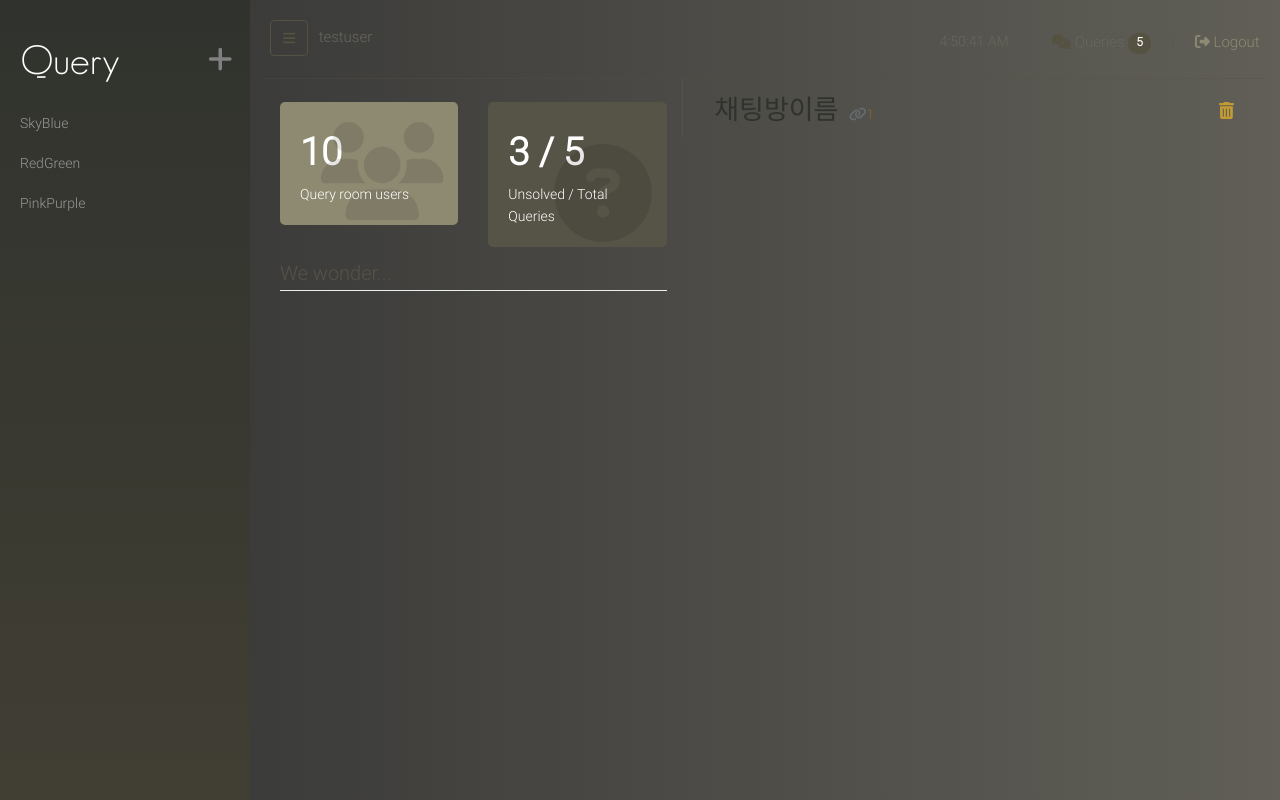
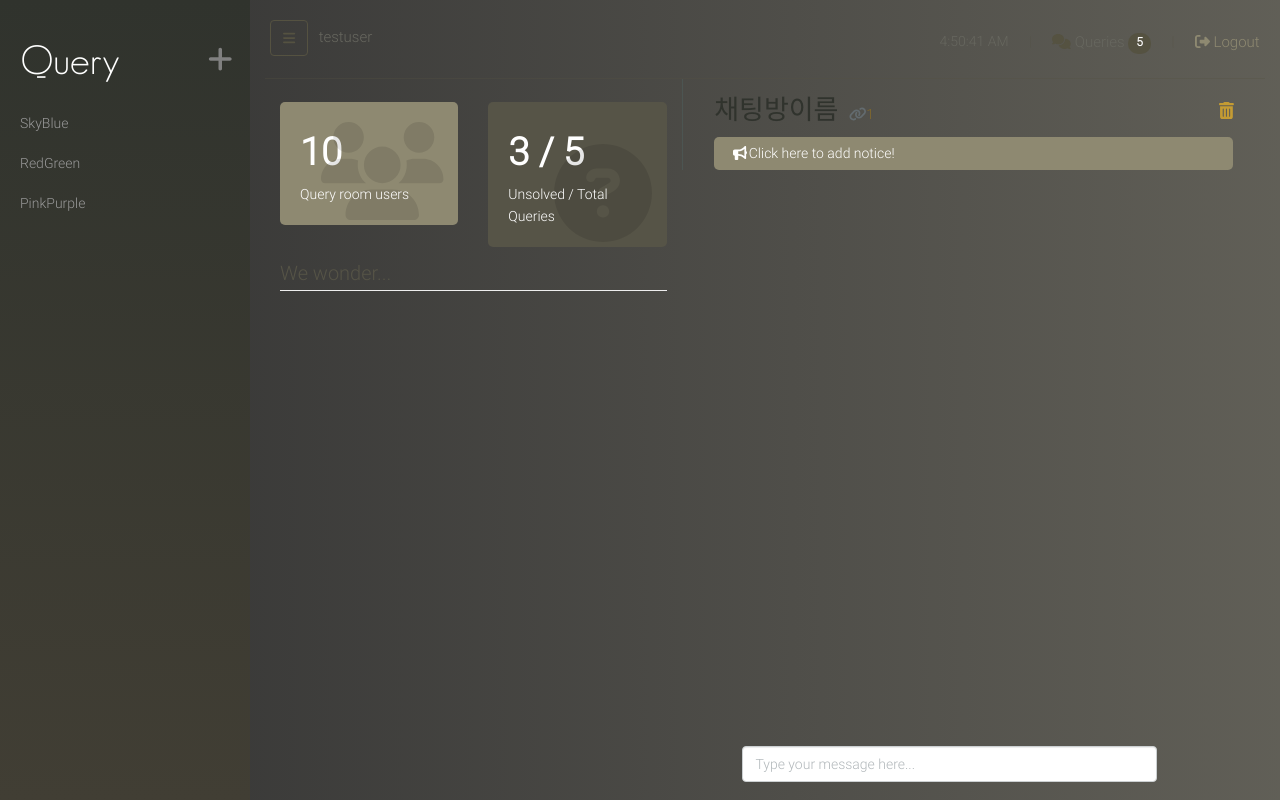
Before and after one commit to JuKyYoon/Query, a Vue app: page /main/1 in a window 1280 px wide. Built offline with nearby package versions, Linux system fonts and the light colour scheme; a web font is replaced by a local one.

Commit message:
feat: add a chatsend component

```diff
--- a/src/components/ChatRoom.vue
+++ b/src/components/ChatRoom.vue
@@ -62,45 +62,44 @@
           </span>
         </div>
       </div>
-      <!-- @if(Auth::user()->type == 1)
-      <a data-toggle="modal" data-target="#notice_modal">
+      <a data-toggle="modal" data-target="#notice_modal" v-if="userType==1">
         <div class="notice_section">
-          <i class="fa fa-bullhorn notice_text" aria-hidden="true"></i>
-          @if($chatroom->notice == "")
-          <span class="notice_text">Click here to add notice!</span>
-
-          @endif
-          <span class="notice_text">{{ $chatroom -> notice }}</span>
+          <font-awesome-icon icon="fa-solid fa-bullhorn" class="notice_text" aria-hidden="true"/>
+          <span class="notice_text" v-if="notice === ''">Click here to add notice!</span>
+          <span class="notice_text" v-else>{{notice}}</span>
         </div>
       </a>
-      @else
-      <div class="notice_section_2">
-        <i class="fa fa-bullhorn notice_text" aria-hidden="true"></i>
-        @if($chatroom->notice == "")
-        <span class="notice_text">There is no notice yet.</span>
-        @endif
-        <span class="notice_text">{{ $chatroom -> notice }}</span>
+      <div class="notice_section_2" v-else>
+        <font-awesome-icon icon="fa-solid fa-bullhorn" class="notice_text" aria-hidden="true"/>
+        <span class="notice_text" v-if="notice === ''">There is no notice yet.</span>
+        <span class="notice_text" v-else>{{notice}}</span>
       </div>
-      @endif
-      <div class="chat_body" id="chat_body">
+
+      <!-- <div class="chat_body" id="chat_body">
         <chatlog-component v-on:likesent="addLike" :messages="messages"></chatlog-component>
-      </div>
+      </div> -->
       <div class="row">
         <div class="chat_footer">
           <chatsend-component v-on:messagesent="addMessage"></chatsend-component>
         </div>
-      </div> -->
+      </div>
     </div>
   </div>
 </template>
 
 <script>
 import CurrentPopularComponentVue from '@/components/CurrentPopularComponent.vue';
+import ChatsendComponent from '@/components/ChatSendComponent.vue';
 export default {
-  components: { CurrentPopularComponentVue },
+  components: { CurrentPopularComponentVue, ChatsendComponent },
   name: 'ChatRoom',
   created() {
     console.log(this.$route.params)
+  },
+  methods: {
+    addMessage () {
+      alert("send message axios")
+    }
   },
   data() {
     return {
@@ -108,7 +107,8 @@ export default {
       queries: 5,
       query_unsolved: 3,
       people: 10,
-      userType: 1
+      userType: 1,
+      notice: ''
     }
   }
 }
--- /dev/null
+++ b/src/components/ChatSendComponent.vue
@@ -0,0 +1,91 @@
+<template>
+  <div class="sendForm">
+    <div class="inputForm">
+      <input id="btn-input" type="text" name="message" class="form-control" placeholder="Type your message here..."
+        v-model="newMessage" @keydown.enter="sendMessage">
+
+    </div>
+    <div class="buttonForm">
+      <button v-if="button == 'activate'" class="btn btn-primary send_button" id="btn-chat" @click="sendMessage">
+        Send
+      </button>
+    </div>
+
+  </div>
+</template>
+
+<script>
+export default {
+
+  data() {
+    return {
+      newMessage: '',
+      user: '',
+      user_id: '',
+      button: '',
+
+    }
+  },
+
+  created() {
+    console.log("----");
+
+    // axios.get('/auth').then(response => {
+    //   this.user = response.data.name;
+    //   this.user_id = response.data.id;
+    // });
+
+    // var currentUrl = (window.location.href).split('/');
+    // if (currentUrl[4] != null) {
+    //   if (currentUrl[4].includes("?")) {
+    //     this.url = currentUrl[4].substring(0, currentUrl.length);
+    //     console.log(this.url);
+    //   }
+    //   else {
+    //     this.url = currentUrl[4];
+    //     console.log(this.url)
+    //   }
+    // }
+
+
+
+  },
+  updated() {
+    if (this.newMessage.replace(/\s+/g, '').length != 0) {
+      this.button = 'activate';
+    }
+    else {
+      this.button = '';
+    }
+  },
+
+  methods: {
+    sendMessage() {
+      var date = new Date();
+      var components = [
+        date.getMinutes(),
+        date.getSeconds(),
+        date.getMilliseconds()
+      ];
+
+      var id = components.join("");
+      var time2 = date.getHours() + ":" + date.getMinutes();
+      console.log("sendmessage in vue component");
+      console.log(time2);
+
+
+      if (this.newMessage.replace(/\s+/g, '').length != 0) {
+        this.$emit('messagesent', {
+          content: this.newMessage,
+          sender: this.user,
+          like: 0,
+          user_id: this.user_id,
+          id: id,
+          created_at: time2,
+        });
+      }
+      this.newMessage = ''
+    }
+  }
+}
+</script>
```
